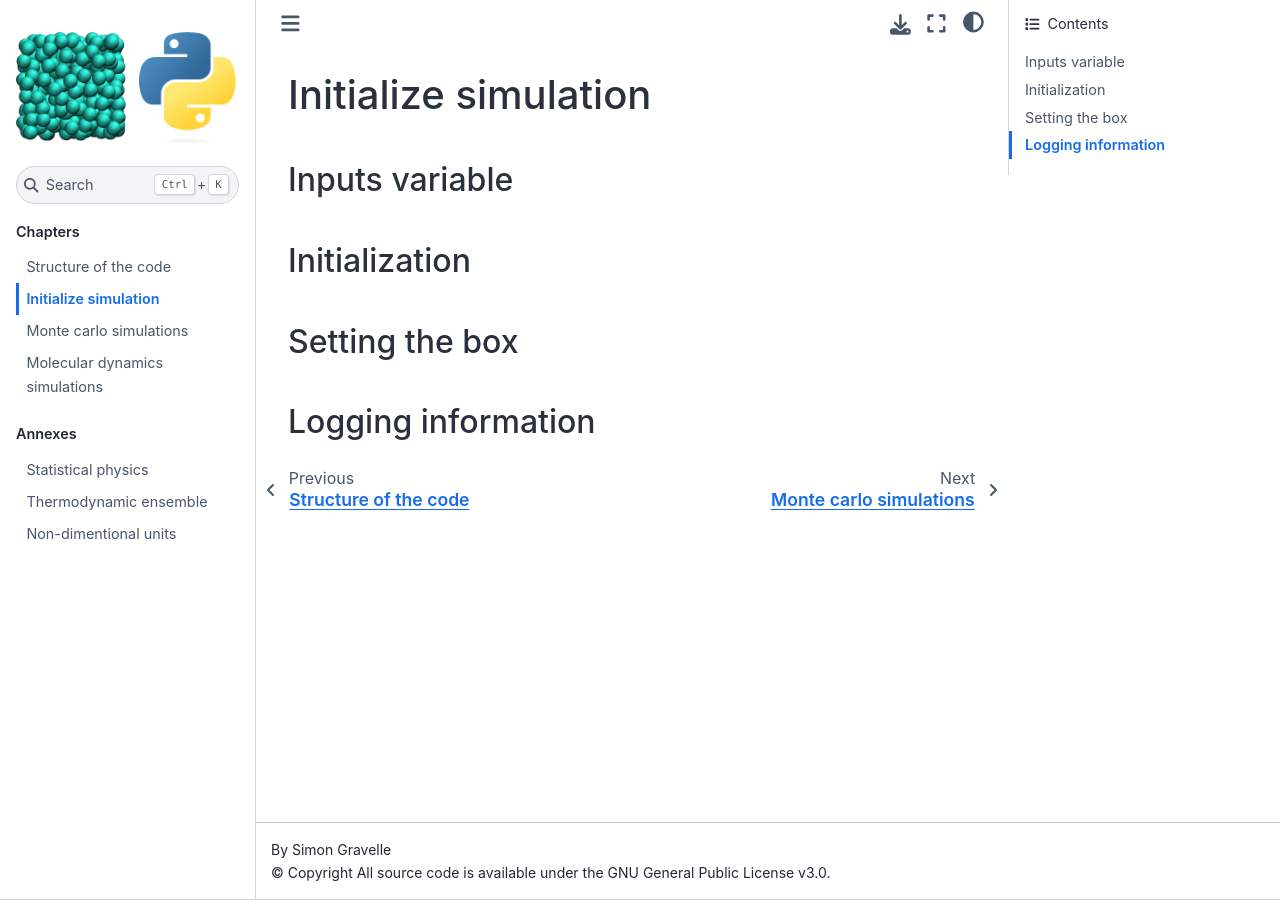
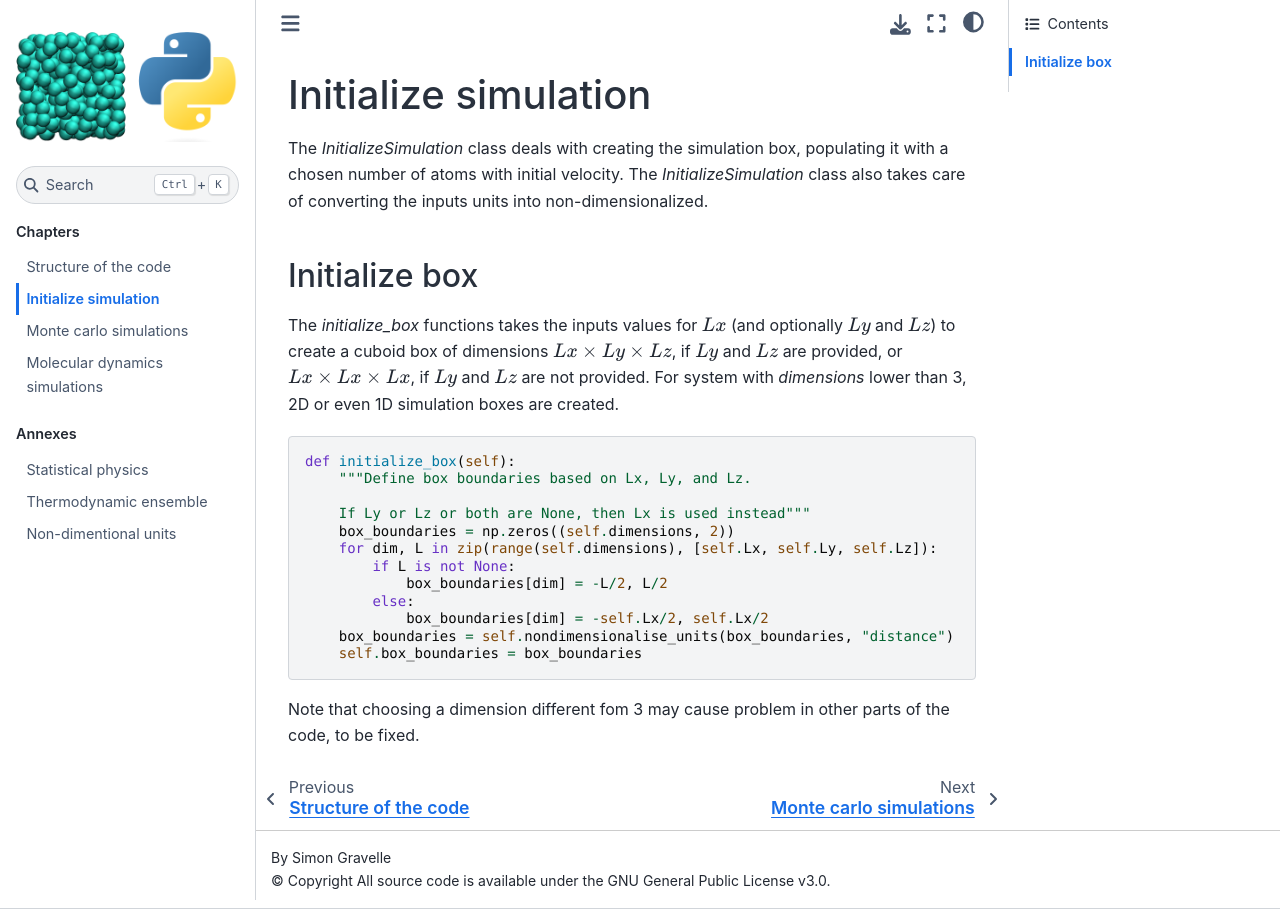
Before and after one commit to mdcourse/mdcourse.github.io, a Sphinx documentation site: the page built from docs/source/chapters/chapter2.rst, in a window 1280 px wide. Built offline with Sphinx 7.4.7 and the Sphinx Book theme 1.1.4, drawn with Linux system fonts in a browser that asks for light colours.

Commit message:
updated code

```diff
--- a/docs/source/chapters/chapter2.rst
+++ b/docs/source/chapters/chapter2.rst
@@ -1,14 +1,33 @@
 Initialize simulation
 =====================
 
-Inputs variable
----------------
+The *InitializeSimulation* class deals with creating the simulation box,
+populating it with a chosen number of atoms with initial velocity. The
+*InitializeSimulation* class also takes care of converting the inputs units
+into non-dimensionalized.
 
-Initialization
+Initialize box
 --------------
 
-Setting the box
----------------
+The *initialize_box* functions takes the inputs values for :math:`Lx` (and optionally
+:math:`Ly` and :math:`Lz`) to create a cuboid box of dimensions :math:`Lx \times Ly \times Lz`,
+if :math:`Ly` and :math:`Lz` are provided, or :math:`Lx \times Lx \times Lx`,
+if :math:`Ly` and :math:`Lz` are not provided. For system with *dimensions* lower than 3,
+2D or even 1D simulation boxes are created.
 
-Logging information
--------------------
+.. code-block:: python
+
+    def initialize_box(self):
+        """Define box boundaries based on Lx, Ly, and Lz.
+
+        If Ly or Lz or both are None, then Lx is used instead"""
+        box_boundaries = np.zeros((self.dimensions, 2))
+        for dim, L in zip(range(self.dimensions), [self.Lx, self.Ly, self.Lz]):
+            if L is not None:
+                box_boundaries[dim] = -L/2, L/2
+            else:
+                box_boundaries[dim] = -self.Lx/2, self.Lx/2
+        box_boundaries = self.nondimensionalise_units(box_boundaries, "distance")
+        self.box_boundaries = box_boundaries
+
+Note that choosing a dimension different fom 3 may cause problem in other parts of the code, to be fixed.
--- a/docs/source/chapters/chapter3.rst
+++ b/docs/source/chapters/chapter3.rst
@@ -3,7 +3,7 @@ Monte carlo simulations
 
 The typical structure of a Monte Carlo simulation is the following:
 
-.. code-block:: bash
+.. code-block:: bw
 
     - Initialize the system
     - Loop for a desired number of steps
--- a/docs/source/chapters/chapter4.rst
+++ b/docs/source/chapters/chapter4.rst
@@ -3,7 +3,7 @@ Molecular dynamics simulations
 
 The typical structure of a molecular dynamics simulation is the following:
 
-.. code-block:: bash
+.. code-block:: bw
 
     - Initialize the system
     - Loop for a desired number of steps
```
Also changed, not shown: 1 other file.
